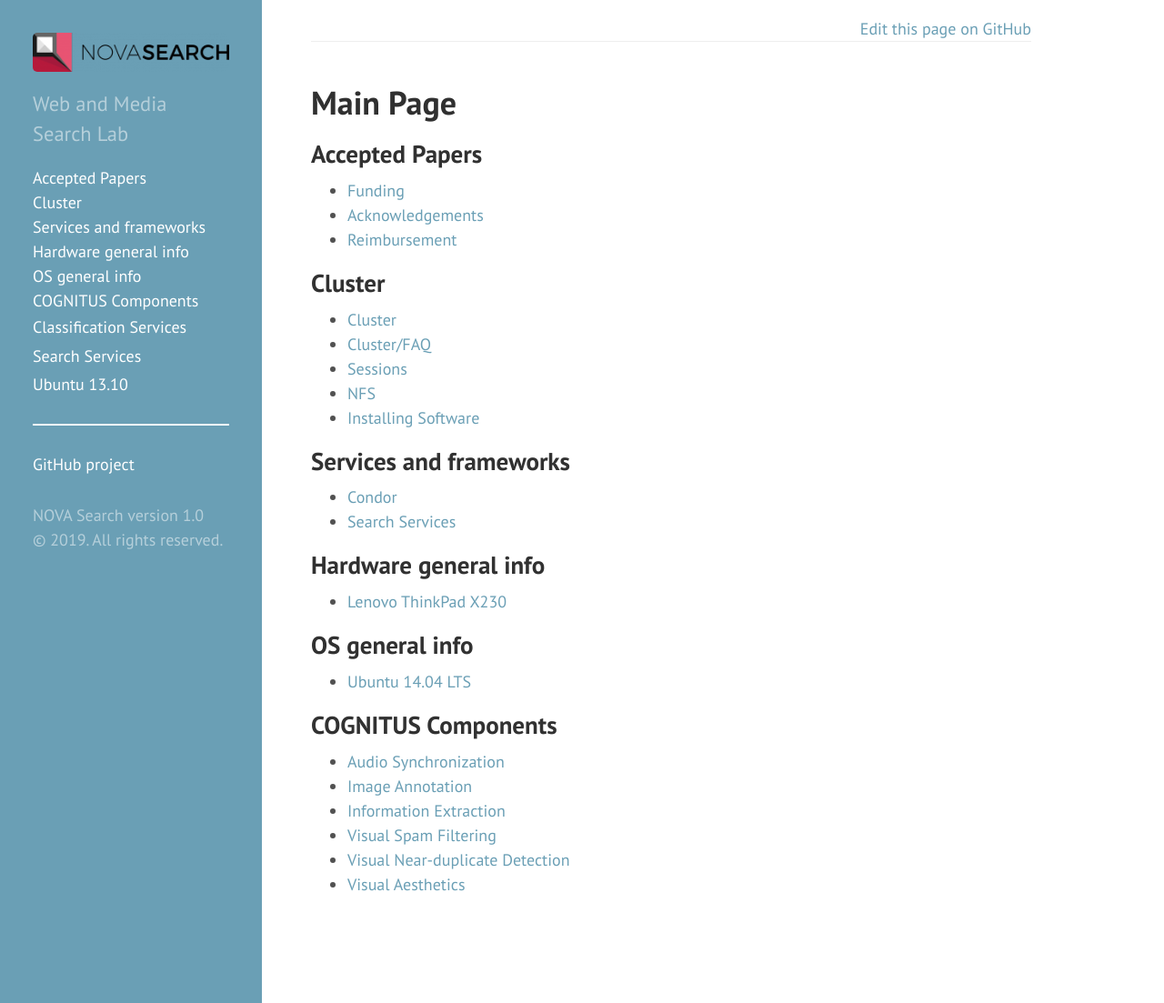
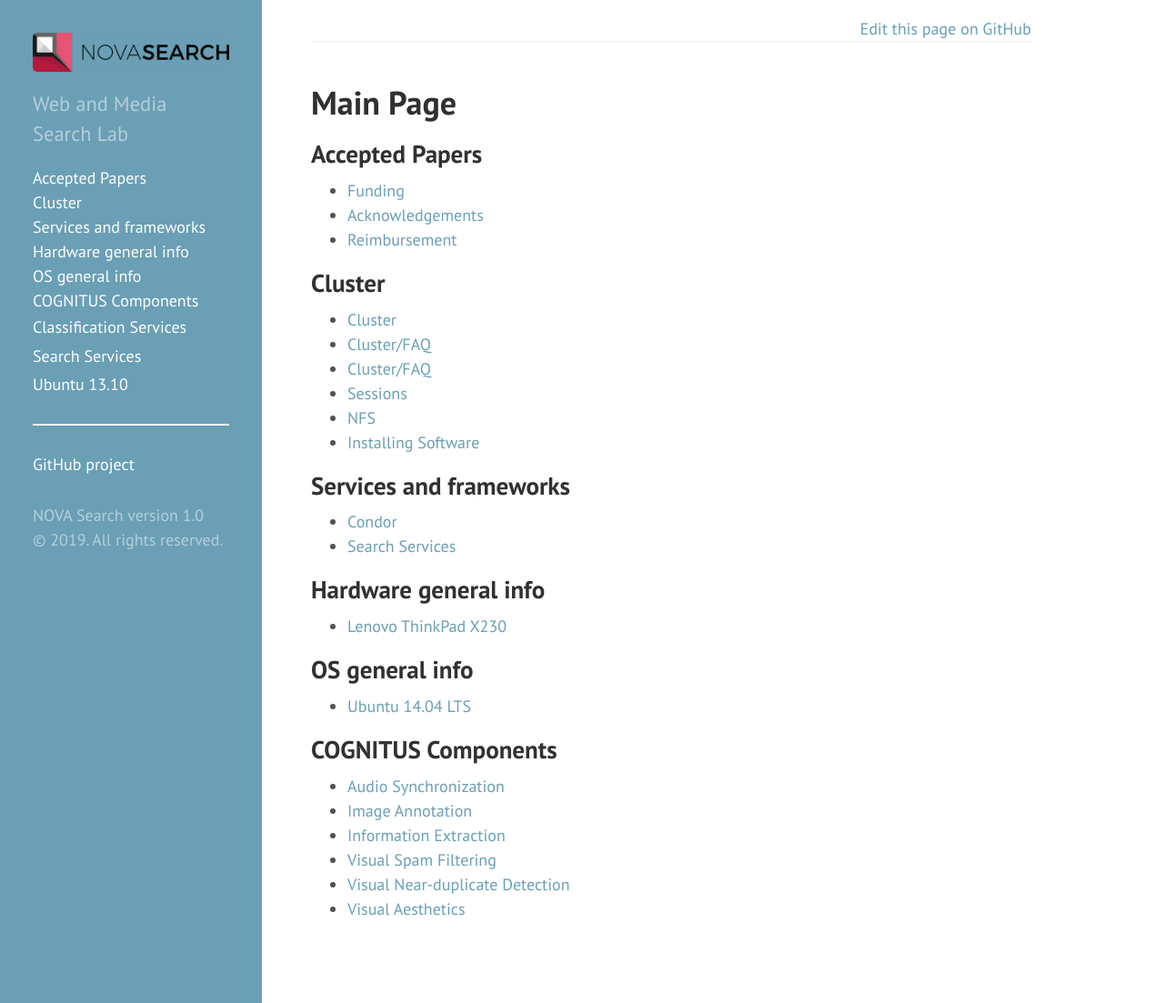
Before and after one commit to novasearch/wiki.novasearch.org, a Jekyll site: the page built from wiki/Main_Page.md, in a window 1280 px wide and 1103 px high. Shown: the whole window at 91% size. Built offline with Jekyll 4.4.1, drawn with Linux system fonts in a browser that asks for light colours.

Commit message:
Update Main_Page.md

```diff
--- a/wiki/Main_Page.md
+++ b/wiki/Main_Page.md
@@ -21,6 +21,7 @@ redirect_from:
 
 -   [Cluster](/wiki/Cluster "wikilink")
 -   [Cluster/FAQ](/wiki/Cluster/FAQ "wikilink")
+-   [Cluster/FAQ](/wiki/Cluster/Admin "wikilink")
 -   [Sessions](/wiki/Sessions "wikilink")
 -   [NFS](/wiki/NFS "wikilink")
 -   [Installing Software](/wiki/Installing_Software "wikilink")
```
